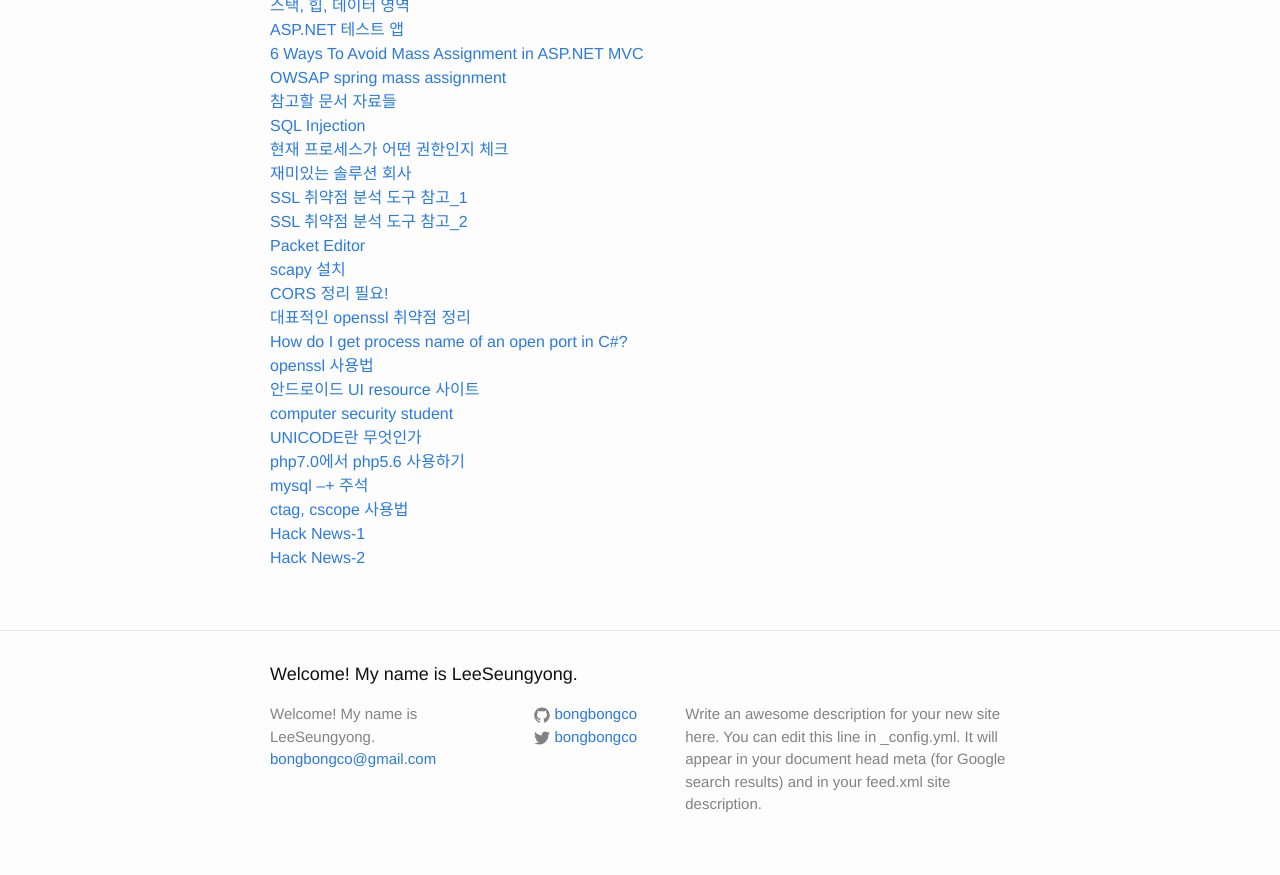
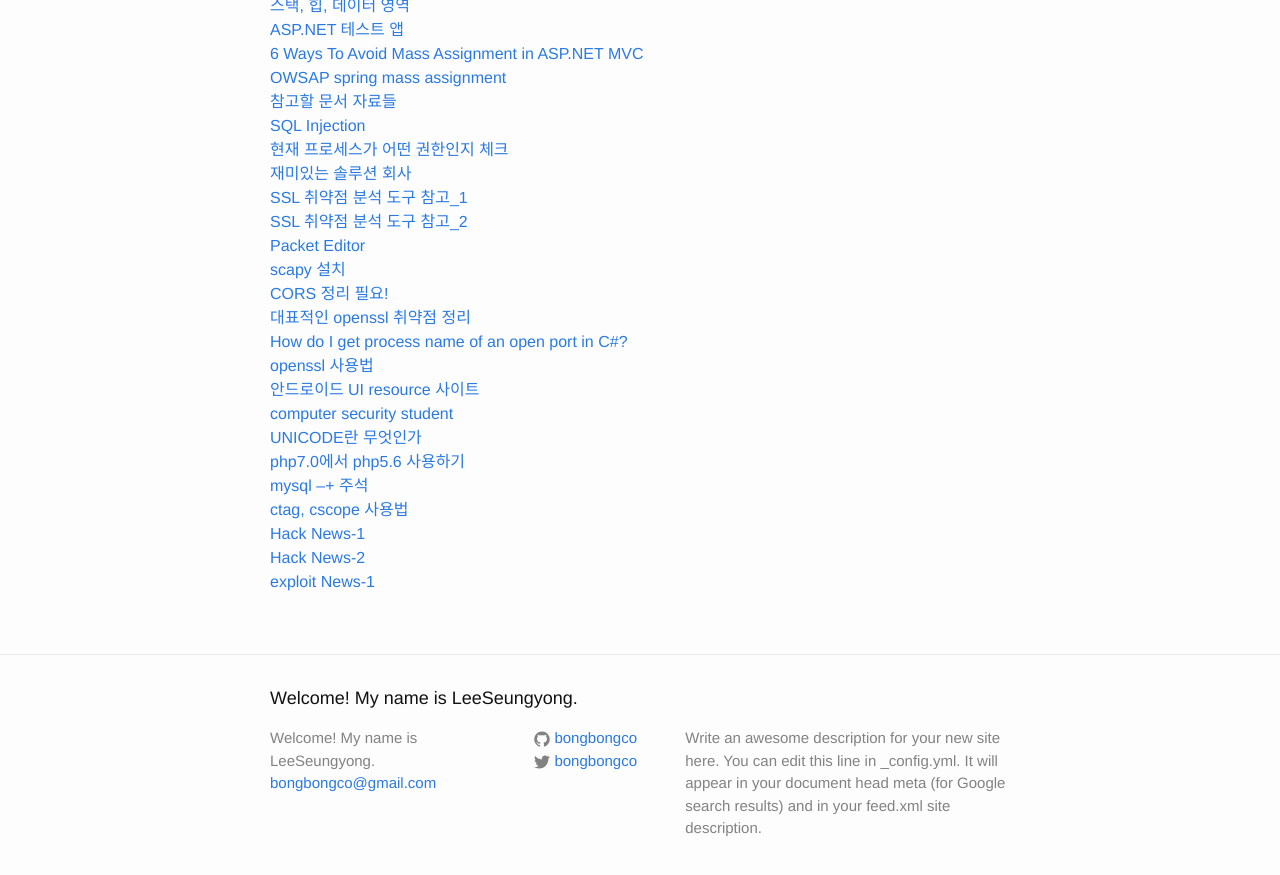
Before and after one commit to LktProgrammer/bongbongco.github.io, a Jekyll site: the page built from _posts/2016-07-22-Website-List.markdown, in a window 1280 px wide and 900 px high, scrolled down 734 px. Shown: the top 875 px of the window. Built offline with Jekyll 4.4.1, drawn with Linux system fonts in a browser that asks for light colours.

Commit message:
Update 2016-07-22-Website-List.markdown

```diff
--- a/_posts/2016-07-22-Website-List.markdown
+++ b/_posts/2016-07-22-Website-List.markdown
@@ -49,3 +49,4 @@ title: 참고할 웹 사이트들.
 [ctag, cscope 사용법](http://blog.naver.com/PostView.nhn?blogId=ikariksj&logNo=140024963956)
 [Hack News-1](http://www.geektech.in)
 [Hack News-2](http://thehackernews.com/)
+[exploit News-1](http://www.geekstech.co.kr/)
```
